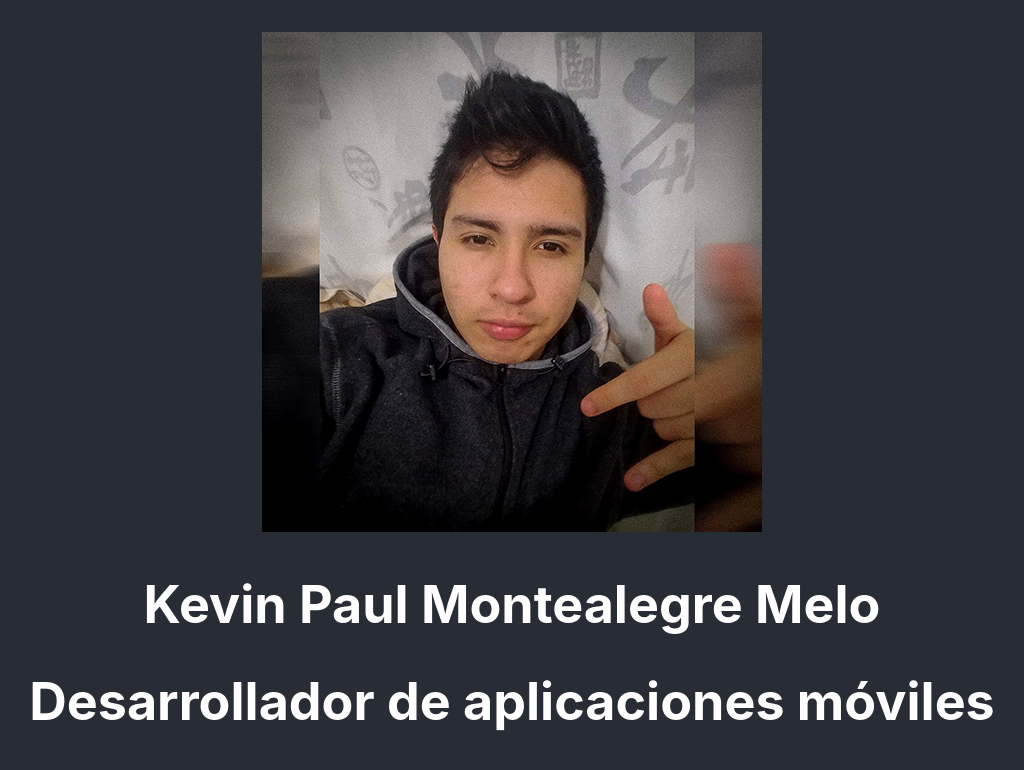
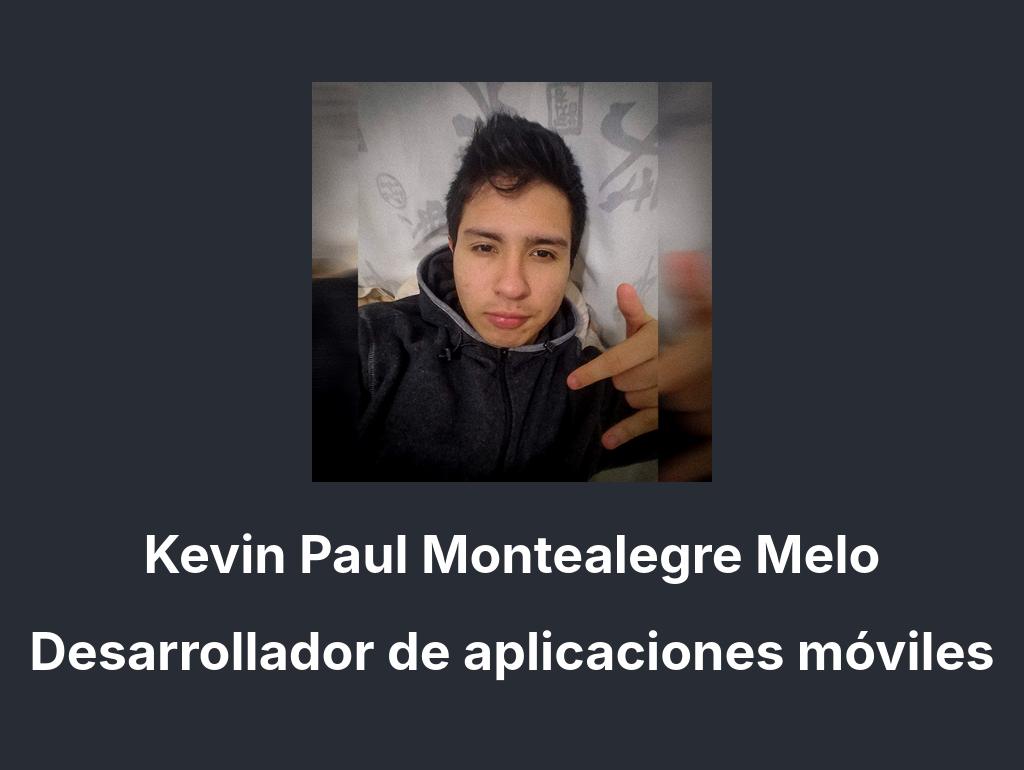
Before and after one commit to Paul9834/Learn-React, a React (Create React App) app: page / in a window 1280 px wide. Shown: the top 770 px of the page, without its empty margins (128-1152 px from the left). Built offline with nearby package versions, Linux system fonts and the light colour scheme.

Commit message:
master.css implementación

```diff
--- a/src/components/Banner.js
+++ b/src/components/Banner.js
@@ -1,9 +1,10 @@
 import React from "react";
+import './master.css'
 
 function BannerImage() {
     return (
         <div>
-            <img src="../images/paul.png" alt="BannerImage"/>
+            <img className="banner" src="../images/paul.png" alt="BannerImage"/>
         </div>
     )
 }
--- /dev/null
+++ b/src/components/master.css
@@ -0,0 +1,26 @@
+.banner {
+  max-width: 80%;
+}
+
+.flex-container {
+  display: flex;
+  flex-wrap: wrap;
+  justify-content: center;
+}
+
+h4, h5, h6 {
+  margin: 0.3rem auto;
+}
+
+img {
+ margin: 0;
+}
+
+.photo-entry-block {
+  margin: 2rem;
+  width: 30%;
+}
+
+.photo-img {
+  width: 80%;
+}
```
